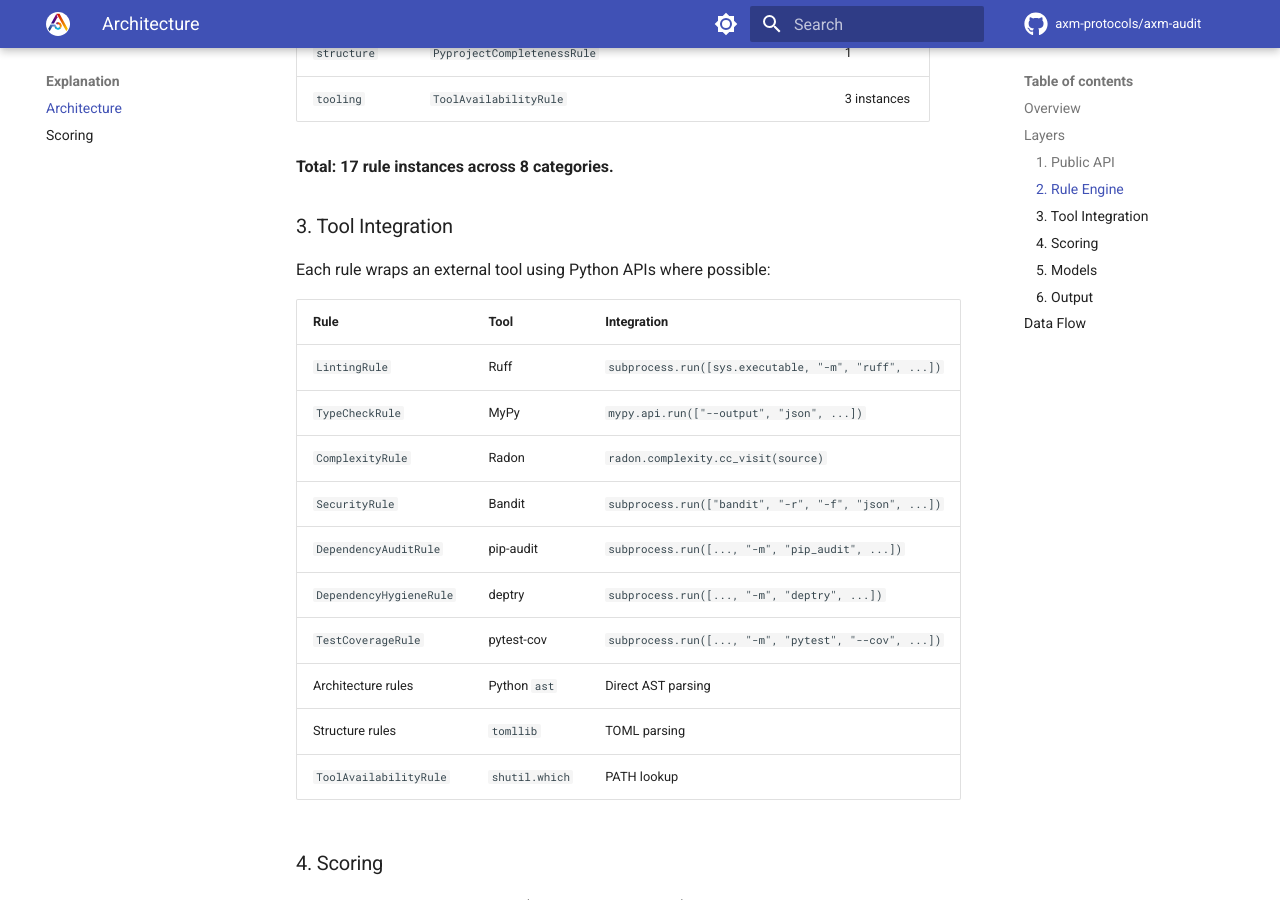
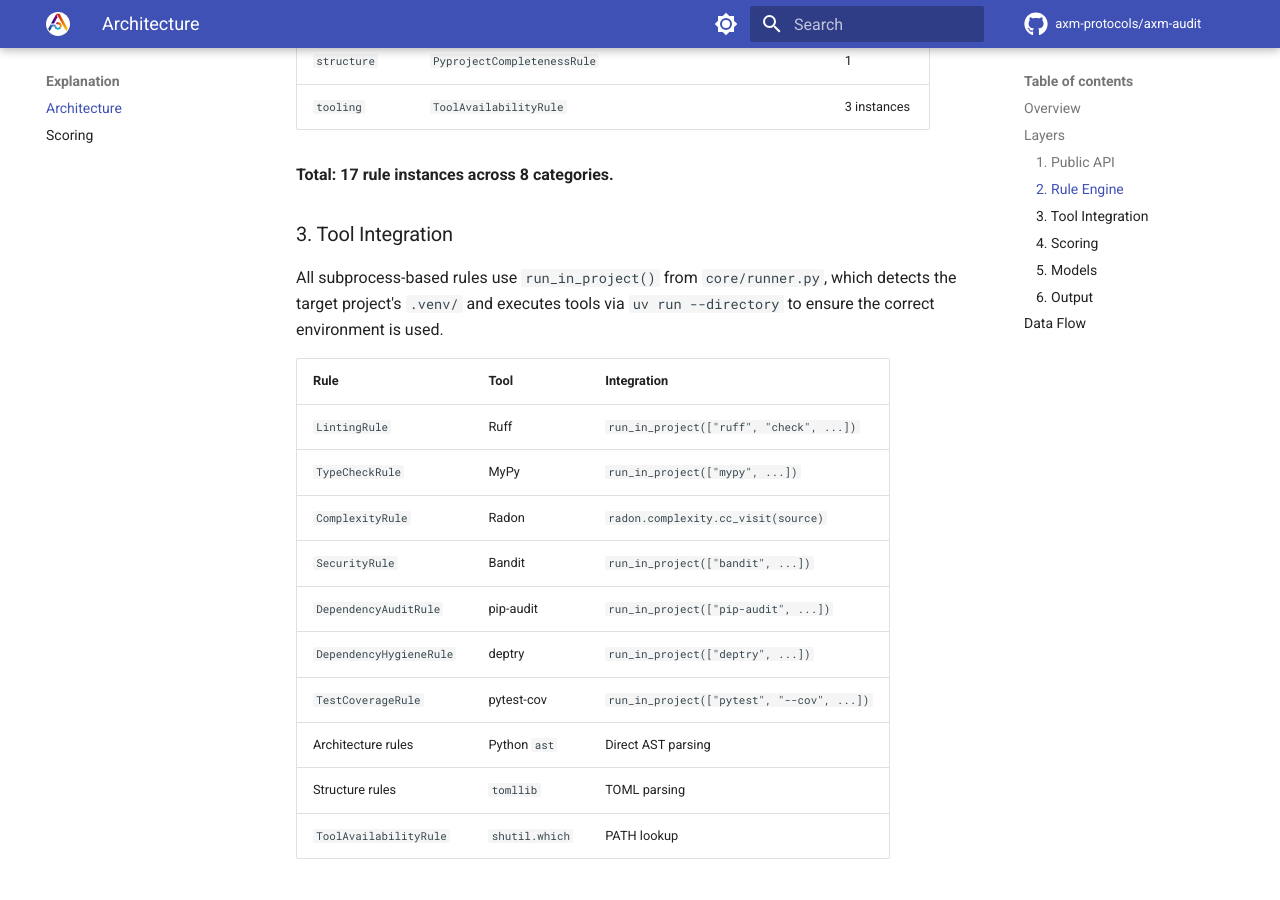
Before and after one commit to axm-protocols/axm-audit, an MkDocs documentation site: the page built from docs/explanation/architecture.md, in a window 1280 px wide and 900 px high, scrolled down 1221 px. Built offline with MkDocs 1.6.1 and Material for MkDocs 9.7.7, drawn with Linux system fonts in a browser that asks for light colours; comment, search, counter and statistics services are not loaded.

Commit message:
docs: update for run_in_project pattern
- Architecture diagram: add Runner layer between rules and tools
- Tool integration table: show run_in_project() calls
- Test count: 164 → 174 in README and index.md

```diff
--- a/docs/explanation/architecture.md
+++ b/docs/explanation/architecture.md
@@ -26,16 +26,20 @@ graph TD
         Tooling["Tooling Rules"]
     end
 
+    subgraph "Runner"
+        RunInProject["run_in_project()"]
+    end
+
     subgraph "Tools"
         Ruff["Ruff"]
-        MyPy["mypy.api"]
+        MyPy["mypy"]
         Radon["radon"]
         Bandit["Bandit"]
         PipAudit["pip-audit"]
         Deptry["deptry"]
         PytestCov["pytest-cov"]
         AST["ast module"]
-        FS["pathlib"]
+        Tomllib["tomllib"]
     end
 
     subgraph "Output"
@@ -106,17 +113,17 @@ Both return typed Pydantic models for safe agent consumption.
 
 ### 3. Tool Integration
 
-Each rule wraps an external tool using Python APIs where possible:
+All subprocess-based rules use `run_in_project()` from `core/runner.py`, which detects the target project's `.venv/` and executes tools via `uv run --directory` to ensure the correct environment is used.
 
 | Rule | Tool | Integration |
 |---|---|---|
-| `LintingRule` | Ruff | `subprocess.run([sys.executable, "-m", "ruff", ...])` |
-| `TypeCheckRule` | MyPy | `mypy.api.run(["--output", "json", ...])` |
+| `LintingRule` | Ruff | `run_in_project(["ruff", "check", ...])` |
+| `TypeCheckRule` | MyPy | `run_in_project(["mypy", ...])` |
 | `ComplexityRule` | Radon | `radon.complexity.cc_visit(source)` |
-| `SecurityRule` | Bandit | `subprocess.run(["bandit", "-r", "-f", "json", ...])` |
-| `DependencyAuditRule` | pip-audit | `subprocess.run([..., "-m", "pip_audit", ...])` |
-| `DependencyHygieneRule` | deptry | `subprocess.run([..., "-m", "deptry", ...])` |
-| `TestCoverageRule` | pytest-cov | `subprocess.run([..., "-m", "pytest", "--cov", ...])` |
+| `SecurityRule` | Bandit | `run_in_project(["bandit", ...])` |
+| `DependencyAuditRule` | pip-audit | `run_in_project(["pip-audit", ...])` |
+| `DependencyHygieneRule` | deptry | `run_in_project(["deptry", ...])` |
+| `TestCoverageRule` | pytest-cov | `run_in_project(["pytest", "--cov", ...])` |
 | Architecture rules | Python `ast` | Direct AST parsing |
 | Structure rules | `tomllib` | TOML parsing |
 | `ToolAvailabilityRule` | `shutil.which` | PATH lookup |
```
Also changed, not shown: other parts of docs/explanation/architecture.md (+12 -9 lines), README.md (+1 -1 lines), docs/index.md (+1 -1 lines).
